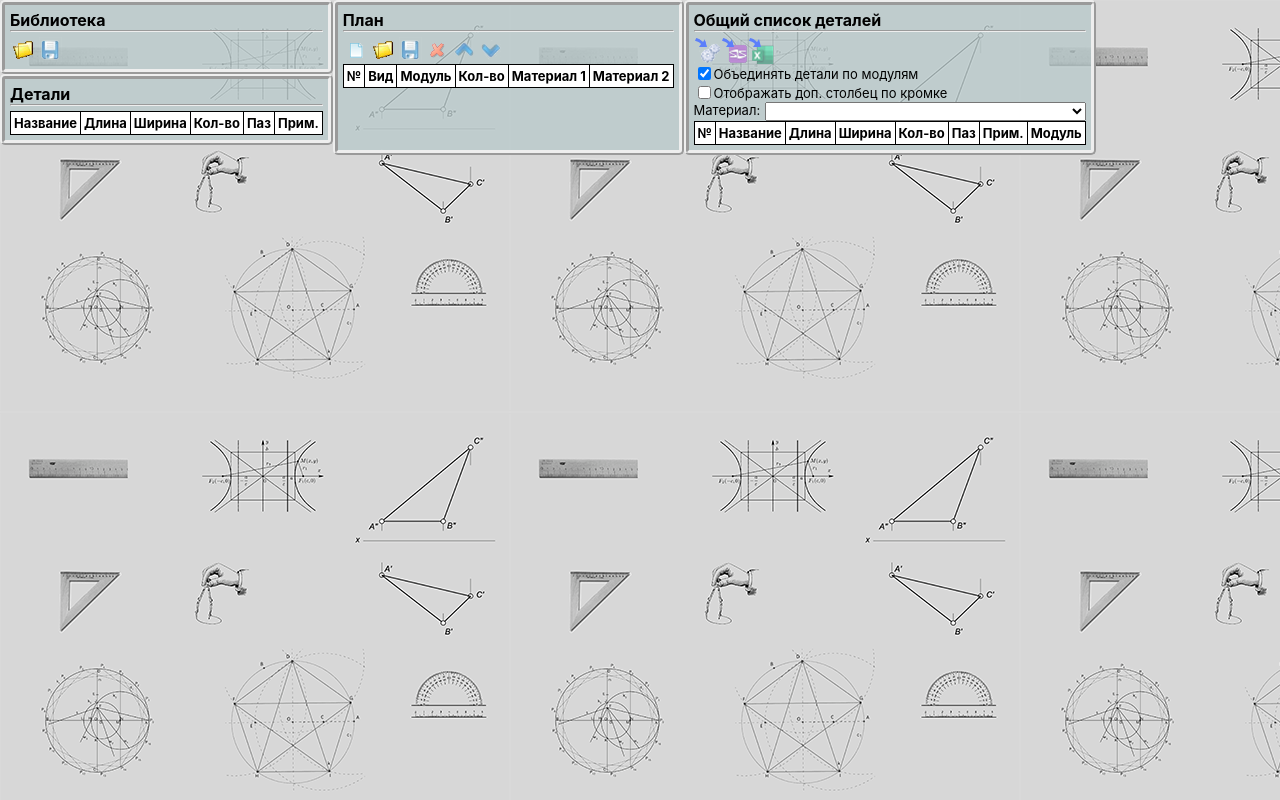
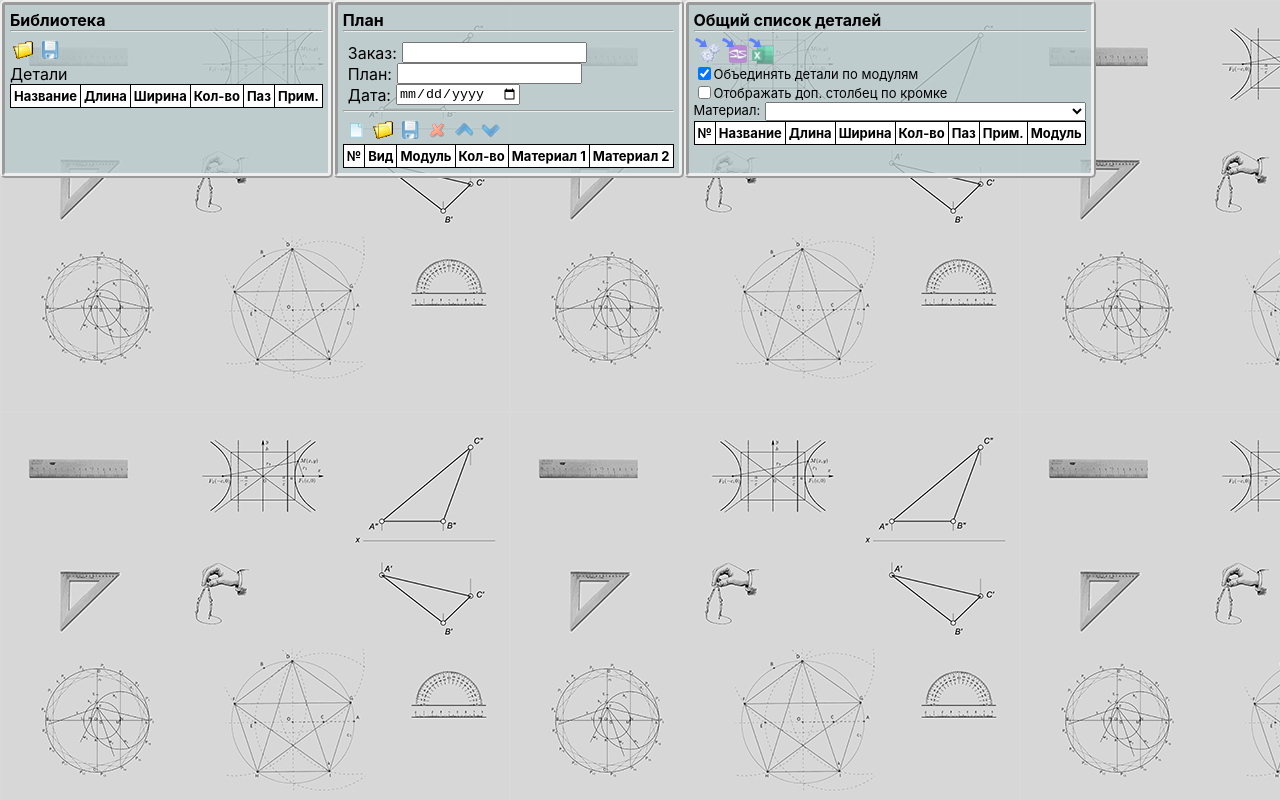
Before and after one commit to BorisTax/DetailList, a React (Create React App) app: page / in a window 1280 px wide. Built offline with nearby package versions, Linux system fonts and the light colour scheme.

Commit message:
Export Excel

```diff
--- a/src/components/DetailBar.tsx
+++ b/src/components/DetailBar.tsx
@@ -1,16 +1,13 @@
-import React, { FC } from 'react';
-import { useSelector } from 'react-redux';
+import React from 'react';
 import '../styles/App.css';
-import { TDetail, TLibraryGroup, TLibraryRootGroup, TLibraryUnit } from '../data/types';
-import { RootState } from '../reducers';
-import ToolBar from './ToolBar';
+import { TDetail } from '../data/types';
 
-const DetailBar: FC = (props) => {
-    const state = useSelector((store: RootState)=>store.state)
-    const root: TLibraryRootGroup|undefined = state.library.rootGroups[state.activeRootGroupIndex]
-    const group: TLibraryGroup|undefined = root?.groups[state.activeGroupIndex]
-    const unit: TLibraryUnit|undefined = group?.units[state.activeUnitIndex]
-    const unitShortName = unit?.shortName
+type DetailBarProps = {
+    details: TDetail[]
+    unitShortName: string
+}
+
+const DetailBar = (props: DetailBarProps) => {
     const header=<tr>
                 <th>Название</th>
                 <th>Длина</th>
@@ -19,7 +16,7 @@ const DetailBar: FC = (props) => {
                 <th>Паз</th>
                 <th>Прим.</th>
                 </tr>
-    const details = unit?.details.map((d: TDetail,index:number) => {
+    const details = props.details.map((d: TDetail,index:number) => {
             let edgeLength=""
             let edgeWidth=""
             if(d.edgeLength1||d.edgeLength2) edgeLength="singleEdge"
@@ -37,14 +34,13 @@ const DetailBar: FC = (props) => {
     })
         return (
         <>
-        <ToolBar caption={`Детали ${unitShortName||""}`}>
+        <div>{`Детали ${props.unitShortName||""}`}</div>
             <table>
                 {header}
                 <tbody>
                   {details}
                 </tbody>
             </table>
-        </ToolBar>
         </>
         );
     }
--- a/src/components/DetailListBar.tsx
+++ b/src/components/DetailListBar.tsx
@@ -1,4 +1,4 @@
-import React, { FC, useState } from 'react';
+import React, { FC } from 'react';
 import { useDispatch, useSelector } from 'react-redux';
 import '../styles/App.css';
 import { TDetail } from '../data/types';
@@ -13,15 +13,14 @@ import ToolButton from './ToolButton';
 const DetailListBar: FC = (props) => {
     const state = useSelector((store: RootState)=>store.state)
     const dispatch = useDispatch()
-    const materialSet = new Set()
-    state.detailList.forEach((d: TDetail) => {if(!materialSet.has(d.material)) materialSet.add(d.material)})
-    const curMaterials:string[] = Array.from(materialSet) as string[]
-    const [currentMaterialIndex, setCurrentMaterialIndex] = useState(0)
+    const curMaterials: string[] = Object.keys(state.detailList)
+    const curMaterial: string = state.activeDetailListMaterial||curMaterials[0]
     const heads=state.showEdgeColumn?['№','Название','Длина','Ширина','Кол-во','Кромка','Паз','Прим.','Модуль']:['№','Название','Длина','Ширина','Кол-во','Паз','Прим.','Модуль']
     const header=<tr>
                     {heads.map(h=><th key={h}>{h}</th>)}
                 </tr>
-    const details = state.detailList.filter((d: TDetail) => d.material === curMaterials[currentMaterialIndex]).map((d: TDetail,index:number) => {
+
+    const details = state.detailList[curMaterial]?.map((d: TDetail,index:number) => {
             let modules: string[] = []
             if ((d.modules?.size||0) > 1) d.modules?.forEach((value, key) => modules.push(`${key}-${value}`)); else modules[0] = d.modules?.keys().next().value;
             let edgeLength=""
@@ -48,13 +47,13 @@ const DetailListBar: FC = (props) => {
         <>
         <ToolBar caption={`Общий список деталей`}>
             <ToolButtonBar>
-                <ToolButton id={"giblab"} title={"Экспорт в Giblab"} onClick={() => {dispatch(StateActions.exportGiblab(curMaterials[currentMaterialIndex]))}} disabled={state.detailList.length===0}/>
+                <ToolButton id={"giblab"} title={"Экспорт в Giblab"} onClick={() => {dispatch(StateActions.exportGiblab(curMaterial))}} disabled={state.detailList.length===0}/>
                 <ToolButton id={"basis"} title={"Экспорт в Базис-Раскрой"} onClick={() => {}} disabled={state.detailList.length===0}/>
-                <ToolButton id={"excel"} title={"Экспорт в Excel"} onClick={() => {dispatch(StateActions.exportExcel(curMaterials[currentMaterialIndex]))}} disabled={state.detailList.length===0}/>
+                <ToolButton id={"excel"} title={"Экспорт в Excel"} onClick={() => {dispatch(StateActions.exportExcel(curMaterial))}} disabled={state.detailList.length===0}/>
             </ToolButtonBar>
             <CheckBox value={state.groupDetailsByUnits} title={"Объединять детали по модулям"} onChange={(value)=>dispatch(StateActions.groupDetailsByUnits(value))}/>
             <CheckBox value={state.showEdgeColumn} title={"Отображать доп. столбец по кромке"} onChange={(value)=>dispatch(StateActions.showEdgeColumn(value))}/>
-            <ComboBox title={"Материал:"} items={curMaterials} value={curMaterials[currentMaterialIndex]} onChange={(value=>setCurrentMaterialIndex(value))}/>
+            <ComboBox title={"Материал:"} items={curMaterials} value={curMaterial} onChange={((_, value)=>dispatch(StateActions.setActiveDetailListMaterial(value)))}/>
             <table id={"resultTable"}>
                 {header}
                 <tbody>
--- a/src/components/InformationBar.tsx
+++ b/src/components/InformationBar.tsx
@@ -1,9 +1,8 @@
 import React, {FC} from 'react';
 import {useDispatch} from 'react-redux';
 import { StateActions } from '../actions/StateActions';
-import ToolBar from './ToolBar';
 
-type InformationProps = {
+export type InformationProps = {
     order:string
     plan:string
     date:string
@@ -13,30 +12,29 @@ type InformationProps = {
 const InformationBar: FC<InformationProps> = (props: InformationProps) => {
         const dispatch = useDispatch()
         const info=props
-        const style={display:"flex",justifyContent:"flex-end",alignItems:"center"}
-        return <ToolBar caption={"Общая информация"}>
+        const style={display:"flex",alignItems:"center"}
+        return <div style={{padding:"5px"}}>
             <div  style={style}>
-            <span>{"Заказ: "}</span>
+            <span style={{marginRight:"5px"}}>{"Заказ:"}</span>
             <input value={info.order}
                 disabled={props.disabled}
                 onChange={(e)=>{dispatch(StateActions.setInformation({...info,order:e.target.value}))}}/>
             </div>
             <div style={style}>
-            <span>{"План: "}</span>
+            <span style={{marginRight:"5px"}}>{"План:"}</span>
             <input value={info.plan}
                 disabled={props.disabled}
                 onChange={(e)=>{
                     dispatch(StateActions.setInformation({...info,plan:e.target.value}))}}/>
             </div>
             <div  style={style}>
-            <span>{"Дата: "}</span>
+            <span style={{marginRight:"5px"}}>{"Дата:"}</span>
             <input type="date" value={info.date}
                 disabled={props.disabled}
                 onChange={(e)=>{
                     if(e.target.value!=="") dispatch(StateActions.setInformation({...info,date:e.target.value}))}}/>
             </div>
-        </ToolBar>
-
+            </div>
 }
 
 
--- a/src/components/LibraryBar.tsx
+++ b/src/components/LibraryBar.tsx
@@ -6,6 +6,7 @@ import { TLibraryGroup, TLibraryRootGroup, TLibraryUnit } from '../data/types';
 import { RootState, State } from '../reducers';
 import ComboBox from './ComboBox';
 import Counter from './Counter';
+import DetailBar from './DetailBar';
 import ToolBar from './ToolBar';
 import ToolButton from './ToolButton';
 import ToolButtonBar from './ToolButtonBar';
@@ -21,6 +22,7 @@ const LibraryBar: FC = (props) => {
     const group: TLibraryGroup|undefined = root?.groups[state.activeGroupIndex]
     const units: string[]|undefined = group?.units.map((u: TLibraryUnit) => u.name)
     const activeUnitShort: string|undefined = group?.units[state.activeUnitIndex].shortName
+    const details = group?.units[state.activeUnitIndex].details
     if(!groups) groups = []
     const materialsList=[]
     for(let i=0;i<group?.units[state.activeUnitIndex].materialsCount;i++)
@@ -51,12 +53,13 @@ const LibraryBar: FC = (props) => {
                     <ToolButton id={"open"} title={"Загрузить"} onClick={()=>dispatch(StateActions.openLibrary())}/>
                     <ToolButton id={"save"} title={"Сохранить"} onClick={()=>dispatch(StateActions.saveLibrary())} disabled={!state.library.type}/>
                 </ToolButtonBar>
-                {rootGroups.length>0?<div><ComboBox value={activeRootGroup} items={rootGroups} title={`Группа:`} onChange={(value: number)=>{dispatch(StateActions.setActiveRootGroup(value))}}/></div>:<></>}
-                {groups.length>0?<div><ComboBox value={activeGroup} items={groups} title={"Вид:"} onChange={(value: number)=>{dispatch(StateActions.setActiveGroup(value))}}/></div>:<></>}
-                {units?<div><ComboBox value={activeUnit} items={units} title="" size={15} onChange={(value)=>{dispatch(StateActions.setActiveUnit(value))}}/></div>:<></>}
+                {rootGroups.length>0?<div><ComboBox value={activeRootGroup} items={rootGroups} title={`Группа:`} onChange={(index: number)=>{dispatch(StateActions.setActiveRootGroup(index))}}/></div>:<></>}
+                {groups.length>0?<div><ComboBox value={activeGroup} items={groups} title={"Вид:"} onChange={(index: number)=>{dispatch(StateActions.setActiveGroup(index))}}/></div>:<></>}
+                {units?<div><ComboBox value={activeUnit} items={units} title="" size={15} onChange={(index)=>{dispatch(StateActions.setActiveUnit(index))}}/></div>:<></>}
                 {materialsDiv}
                 {units?activeUnitDiv:<></>}
             </div>
+            <DetailBar details={details||[]} unitShortName={activeUnitShort}/>
         </ToolBar>
         </>
         );
--- a/src/components/MainContainer.tsx
+++ b/src/components/MainContainer.tsx
@@ -1,17 +1,13 @@
 import React, { FC } from 'react';
 import '../styles/App.css';
 import LibraryBar from './LibraryBar';
-import DetailBar from './DetailBar';
 import UnitListBar from './UnitListBar';
 import DetailListBar from './DetailListBar';
 
 const MainContainer:FC = () => {
   return (
     <div style={{display:"flex",justifyContent:"stretch",flexWrap:"wrap"}}>
-    <div className="leftSideBar">
-     <LibraryBar/>
-     <DetailBar/>
-    </div>
+    <LibraryBar/>
     <UnitListBar/>
     <DetailListBar/>
     </div>
--- a/src/components/UnitListBar.tsx
+++ b/src/components/UnitListBar.tsx
@@ -6,6 +6,7 @@ import { StateActions } from '../actions/StateActions';
 import { TUnit } from '../data/types';
 import { RootState, State } from '../reducers';
 import Counter from './Counter';
+import InformationBar, { InformationProps } from './InformationBar';
 import ToolBar from './ToolBar';
 import ToolButton from './ToolButton';
 import ToolButtonBar from './ToolButtonBar';
@@ -52,9 +53,12 @@ const UnitListBar: FC = (props) => {
                     {u.materials.map((m, index)=><td key={index}>{m}</td>)}
                 </tr>
     })
+    const info: InformationProps = {...state.information}
         return (
         <>
         <ToolBar caption={"План"} onClick={(e)=>{setSelectedRows(selectedRows.map(r=>false))}}>
+            <InformationBar {...info}/>
+            <hr/>
             <ToolButtonBar>
                 <ToolButton id={"new"} title={"Очистить список"} onClick={() => dispatch(MessagesActions.confirmClearingUnitListInPlan())} disabled={state.unitList.length===0}/>
                 <ToolButton id={"open"} title={"Загрузить список"} onClick={() => dispatch(MessagesActions.openPlan(state.library))} />
--- a/src/data/classes.tsx
+++ b/src/data/classes.tsx
@@ -35,20 +35,25 @@ export class UnitListWorker {
     }
 
     public static makeDetailList = (unitList: TUnit[], groupDetailsByUnits: boolean = true): TDetail[] => {
-        const detailList: TDetail[] = []
+        const detailList: any = {}//TDetail[] = []
+        const materialSet = new Set()
         for(const unit of unitList){
-            for(const detail of unit.details){
+            for(const d of unit.details){
+                const detail = {...d}
+                const material = unit.materials[detail.materialId]
+                if(!materialSet.has(material)) materialSet.add(material)
+                if(!detailList[material]) detailList[material] = []
                 detail.modules = new Map()
                 detail.modules.set(unit.shortName,detail.count * unit.count)
                 detail.material = unit.materials[detail.materialId]
                 detail.edgeColumn=LibraryWorker.makeEdgeColumn(detail)
-                const det = detailList.find((d:TDetail) => isEqualDetail(detail,d))
+                const det = detailList[material].find((d:TDetail) => isEqualDetail(detail,d))
                 if(det&&groupDetailsByUnits){
                     det.count += detail.count * unit.count
                     for(const key of detail.modules)
                                 det.modules?.set(key[0], det.modules.get(key[0])||0 + (detail.modules.get(key[0])||0))
                 }else{
-                    detailList.push({...detail, count: detail.count * unit.count})
+                    detailList[material].push({...detail, count: detail.count * unit.count})
                 }
             }
         }
--- a/src/data/exportExcel.tsx
+++ b/src/data/exportExcel.tsx
@@ -1,3 +1,5 @@
+import { TDetail } from "./types";
+
 export const tableToExcel = function() {
     var uri = 'data:application/vnd.ms-excel;base64,'
     , template = '<html xmlns:o="urn:schemas-microsoft-com:office:office" xmlns:x="urn:schemas-microsoft-com:office:excel" xmlns="http://www.w3.org/TR/REC-html40"><head><!--[if gte mso 9]><xml><x:ExcelWorkbook><x:ExcelWorksheets><x:ExcelWorksheet><x:Name>{worksheet}</x:Name><x:WorksheetOptions><x:DisplayGridlines/></x:WorksheetOptions></x:ExcelWorksheet></x:ExcelWorksheets></x:ExcelWorkbook></xml><![endif]--><meta http-equiv="content-type" content="text/plain; charset=UTF-8"/></head><body><table>{table}</table></body></html>'
@@ -19,3 +21,8 @@ export const tableToExcel = function() {
         downloadURI(resuri, fileName);
     }
 };
+
+export function createExportTable(detailList: TDetail[], info: any):any{
+    const table = document.createElement('table')
+    return table
+}
--- a/src/reducers/index.tsx
+++ b/src/reducers/index.tsx
@@ -1,5 +1,5 @@
 import { combineReducers } from "redux";
-import { TDetail, TLibrary, TMaterial, TUnit } from "../data/types";
+import { TLibrary, TMaterial, TUnit } from "../data/types";
 import messagesReducer from "./messages";
 import stateReducer from "./state";
 const rootReducer = combineReducers({
@@ -15,9 +15,14 @@ const rootReducer = combineReducers({
 
 export type State = {
     library: TLibrary,
-    detailList: TDetail[]
+    detailList: any
     unitList: TUnit[]
     materials: TMaterial[]
+    information: {
+        order: string
+        plan: string
+        date: string
+    }
     activeRootGroup:string
     activeRootGroupIndex:number
     activeGroup:string
@@ -25,16 +30,19 @@ export type State = {
     activeUnit:string
     activeUnitIndex:number
     activeLibraryMaterials:number[]
+    activeDetailListMaterial:string
     activeUnitCount:number
     groupDetailsByUnits:boolean
     showEdgeColumn: boolean
 }
+
 export type Messages = {
         type:'alert'|'confirm'
         show:boolean
         title:string
         onOkAction:()=>Action
 }
+
 export type Action = {
     type:string
     payload?:any
--- a/src/reducers/state.tsx
+++ b/src/reducers/state.tsx
@@ -3,7 +3,7 @@ import { StateActions } from "../actions/StateActions";
 import { UnitListWorker } from "../data/classes";
 import { tableToExcel } from "../data/exportExcel";
 import { Giblab } from "../data/exportGiblab";
-import { defaultMaterial, TDetail, TLibrary, TMaterial, TUnit } from "../data/types";
+import { defaultMaterial, TLibrary, TMaterial, TUnit } from "../data/types";
 export const initLibrary={
         type:"",
         version:"",
@@ -15,6 +15,11 @@ const initialState: State={
     detailList: [],
     unitList: [],
     materials:[],
+    information:{
+        order:'',
+        plan:'',
+        date:''
+    },
     activeRootGroup:"",
     activeRootGroupIndex:0,
     activeGroup:"",
@@ -22,6 +27,7 @@ const initialState: State={
     activeUnit:"",
     activeUnitIndex:0,
     activeLibraryMaterials:[],
+    activeDetailListMaterial: '',
     activeUnitCount: 1,
     groupDetailsByUnits:true,
     showEdgeColumn: false,
@@ -34,8 +40,7 @@ const stateReducer = (state : State = initialState, action : Action)=>{
     var activeRootGroup:string
     var activeGroup:string
     var activeUnit:string
-    var detailList: TDetail[]
-    var material
+    var detailList: any = {}
     switch (action.type){
             case StateActions.ADD_ACTIVE_UNIT:
                 const unit = state.library.rootGroups[state.activeRootGroupIndex].groups[state.activeGroupIndex].units[state.activeUnitIndex]
@@ -61,6 +66,8 @@ const stateReducer = (state : State = initialState, action : Action)=>{
             state.unitList[payload.index].count=payload.value
             detailList = UnitListWorker.makeDetailList(state.unitList)
             return {...state, detailList}
+        case StateActions.SET_INFORMATION:
+            return {...state, information: {...payload}}
         case StateActions.SET_LIBRARY:
             const activeFields={
                 activeRootGroupIndex : 0,
@@ -89,6 +96,8 @@ const stateReducer = (state : State = initialState, action : Action)=>{
             const materialIndex = state.library.materials.findIndex(m => m.name===payload.material)
             state.activeLibraryMaterials[payload.index] = materialIndex
             return {...state}
+        case StateActions.SET_ACTIVE_DETAILLIST_MATERIAL:
+            return {...state, activeDetailListMaterial: payload}
         case StateActions.SET_PLAN:
             const lists={unitList : payload, detailList : UnitListWorker.makeDetailList(payload)}
             return {...state, ...lists}
```
Also changed, not shown: src/actions/StateActions.tsx (+7 -0 lines), src/data/exportGiblab.tsx (+6 -4 lines).
